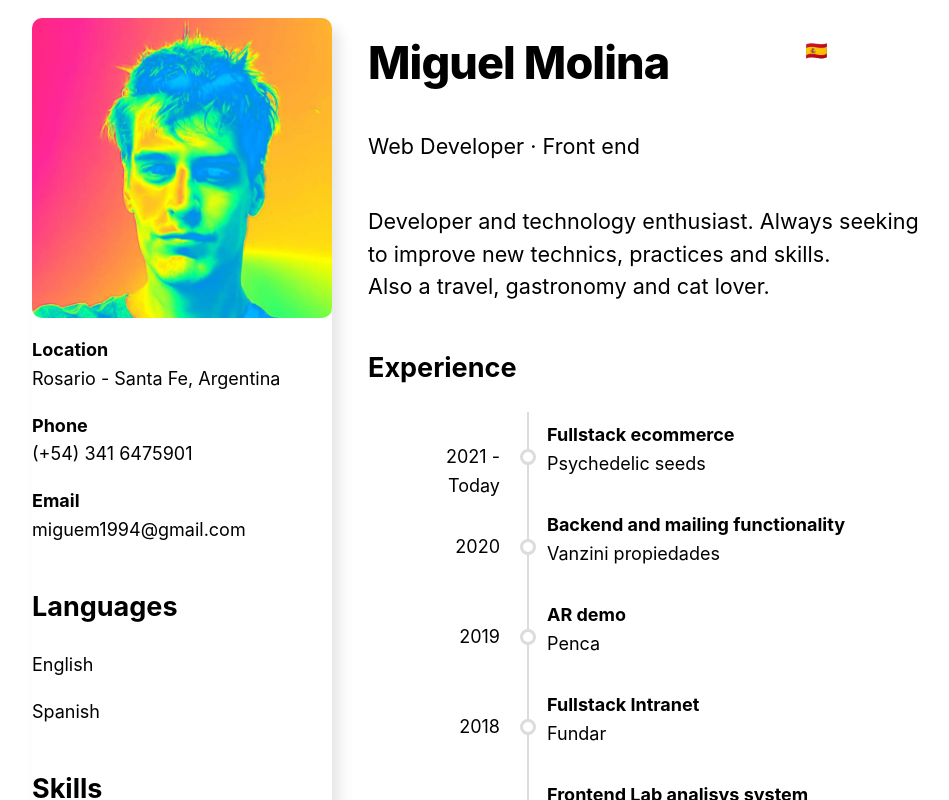
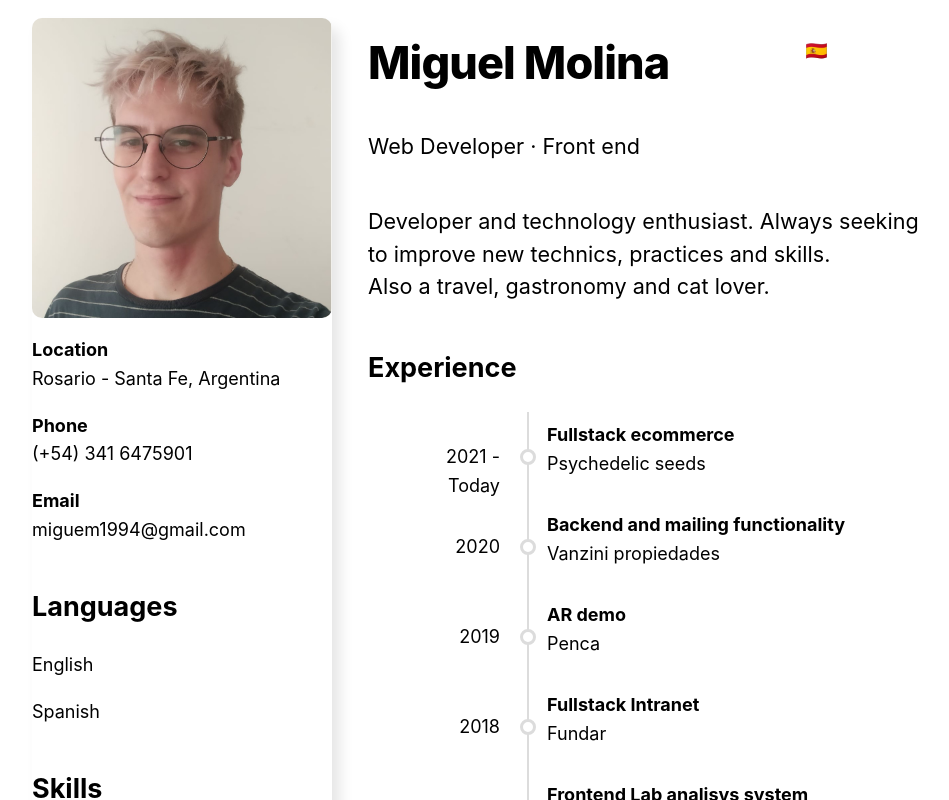
Before and after one commit to MigueM/cv, a Next.js app: page / in a window 1280 px wide. Shown: the top 800 px of the page, without its empty margins (158-1107 px from the left). Built offline with nearby package versions, Linux system fonts and the light colour scheme.

Commit message:
new profile pic

```diff
--- a/components/data.js
+++ b/components/data.js
@@ -47,7 +47,7 @@ export const experience = [
     subtitle: "Psychedelic seeds",
     description:
       "My latest job, actually under development the platform will contain an eCommerce, wiki and next gen interactions to get a better experience and feedback from users.",
-    tech: "React, NextJS, MongoDB, ThreeJS, CI-CD, Figma and Blender.",
+    tech: "React, NextJS, MongoDB, ThreeJS, Figma and Blender.",
   },
   {
     date: "2020",
@@ -163,7 +163,7 @@ export const experiencia = [
     subtitle: "Psychedelic seeds",
     description:
       "Mi último trabajo, actualmente en desarrollo. La plataforma incluye un eCommerce, wikis e interacciones de próxima generación para obtener una mejor experiencia y feedback de los usuarios.",
-    tech: "React, NextJS, MongoDB, ThreeJS, CI-CD, Figma y Blender.",
+    tech: "React, NextJS, MongoDB, ThreeJS, Figma y Blender.",
   },
   {
     date: "2020",
--- a/components/sideData.js
+++ b/components/sideData.js
@@ -8,11 +8,11 @@ const SideData = ({ interests, intereses, setLang, lang }) => {
       <div className={utilStyles.containerProfilePicture}>
         <Image
           priority
-          src="/images/pp.jpeg"
+          src="/images/profilePic.jpeg"
           className={utilStyles.profilePicture}
           height={300}
           width={300}
-          alt={"Miguel Molina"}
+          alt={"Miguel Molina profile pic"}
         />
       </div>
       <section className={utilStyles.heading}>
@@ -37,7 +37,7 @@ const SideData = ({ interests, intereses, setLang, lang }) => {
         <p>
           <b className={utilStyles.boldPersonalInfo}>Email</b>
           <br />
-          <a href="miguem1994@gmail.com" className={utilStyles.linkedInfo}>
+          <a href="mailto:miguem1994@gmail.com" className={utilStyles.linkedInfo}>
             miguem1994@gmail.com
           </a>
         </p>
@@ -68,11 +68,11 @@ const SideData = ({ interests, intereses, setLang, lang }) => {
       <div className={utilStyles.containerProfilePicture}>
         <Image
           priority
-          src="/images/pp.jpeg"
+          src="/images/profilePic.jpeg"
           className={utilStyles.profilePicture}
           height={300}
           width={300}
-          alt={"Miguel Molina"}
+          alt={"Miguel Molina profile pic"}
         />
       </div>
 
@@ -122,7 +122,7 @@ const SideData = ({ interests, intereses, setLang, lang }) => {
         <p>ARcore</p>
         <p>HTML / CSS</p>
         <p>Git</p>
-        <p>Agile and SCRUM methodologies</p>
+        <p>Agile y SCRUM methodologies</p>
       </section>
     </div>
   );
```
Also changed, not shown: public/images/profilePic.jpeg (added).
